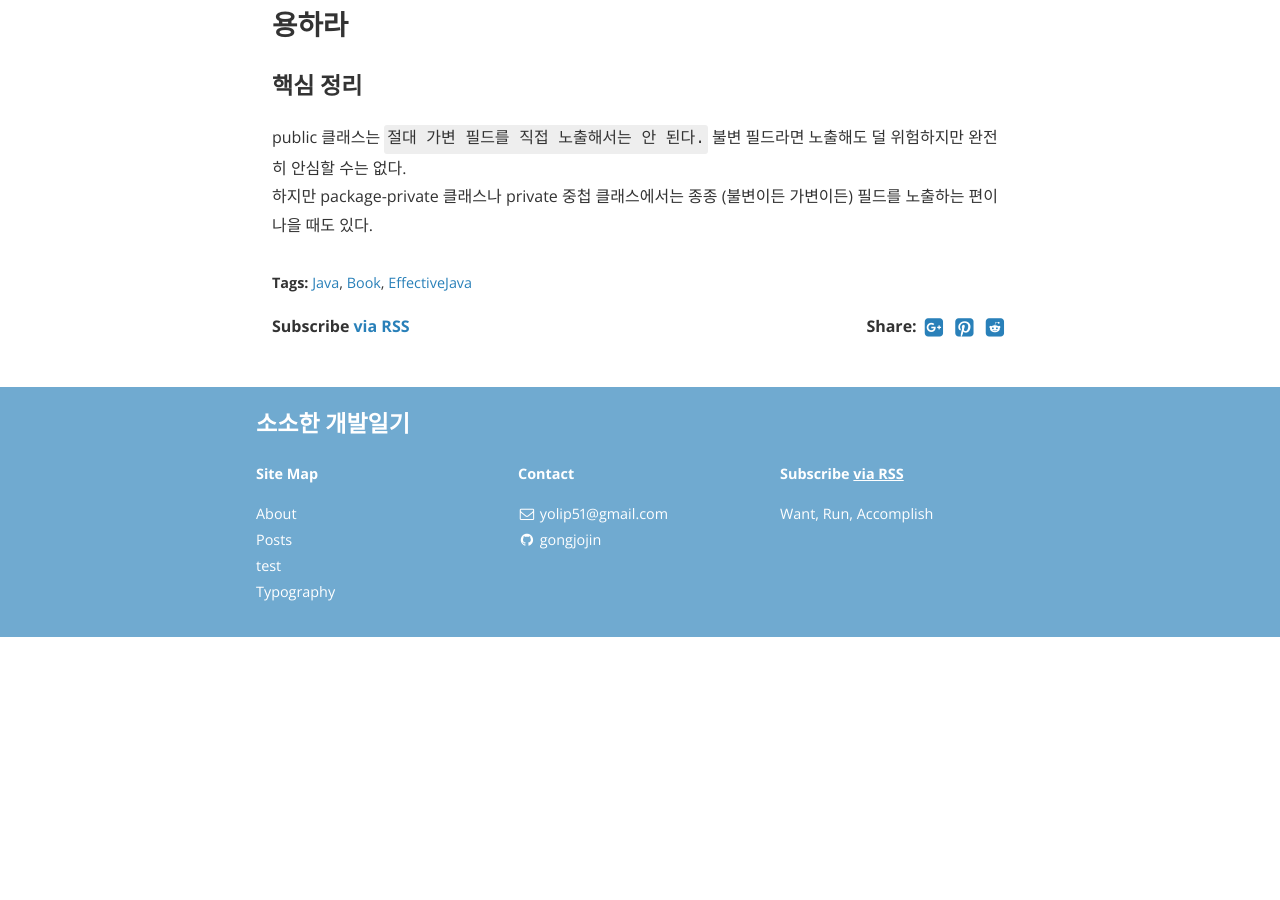
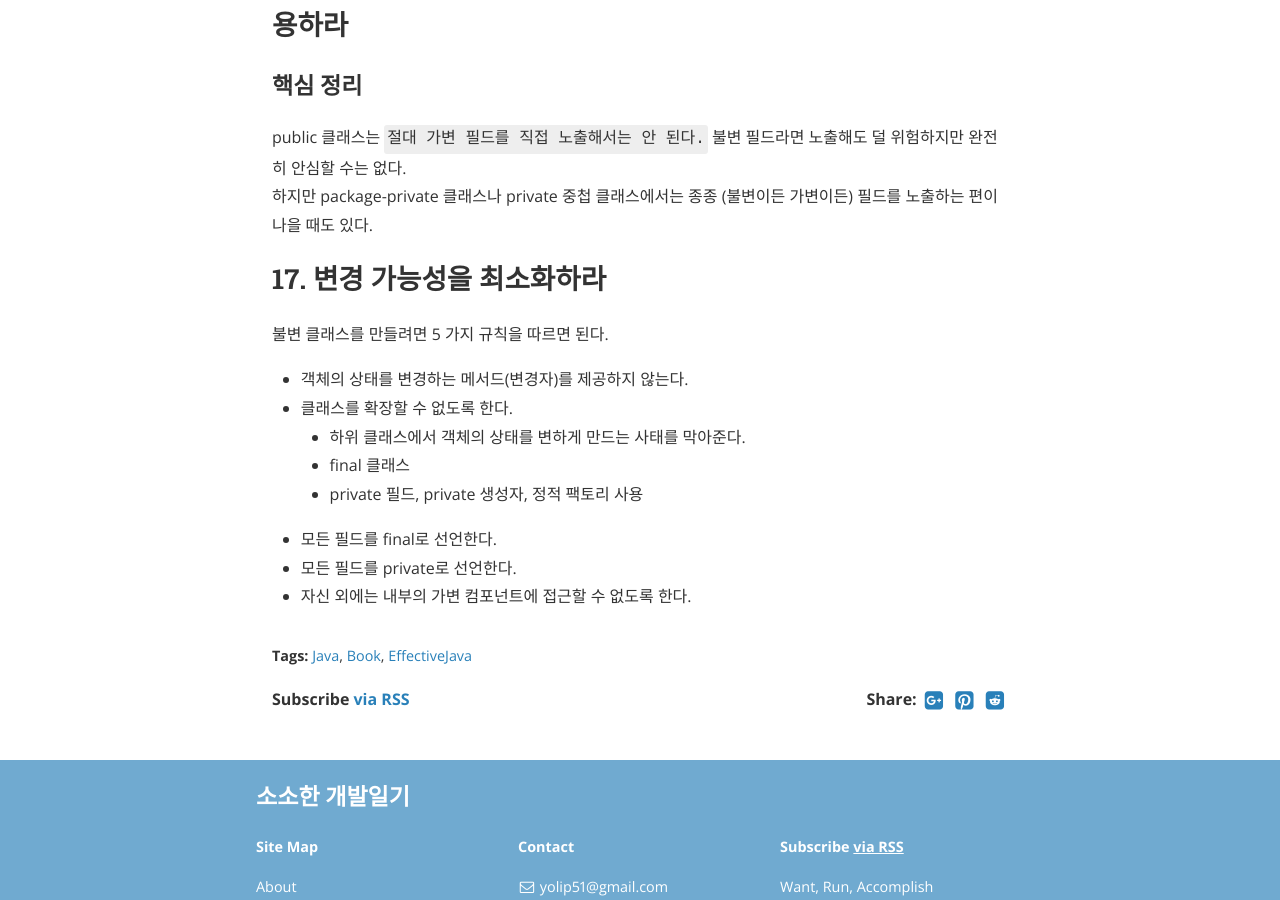
Before and after one commit to gonghojin/gonghojin.github.io, a Jekyll site: the page built from _posts/book/java/effectiveJava/2019-09-28-effectiveJava3.md, in a window 1280 px wide and 900 px high, scrolled down 1004 px. Built offline with Jekyll 4.4.1, drawn with Linux system fonts in a browser that asks for light colours; nearby versions of some CDN libraries; comment, search, counter and statistics services are not loaded; before the commit the page ends 1641 px from its top, so only the background shows below that.

Commit message:
Add: 이펙티브자바_17_변경 가능성을 최소화하라

```diff
--- a/_posts/book/java/effectiveJava/2019-09-28-effectiveJava3.md
+++ b/_posts/book/java/effectiveJava/2019-09-28-effectiveJava3.md
@@ -20,3 +20,14 @@ cover:  "/assets/instacode.png"
 ### 핵심 정리
 public 클래스는 `절대 가변 필드를 직접 노출해서는 안 된다.` 불변 필드라면 노출해도 덜 위험하지만 완전히 안심할 수는 없다.
 하지만 package-private 클래스나 private 중첩 클래스에서는 종종 (불변이든 가변이든) 필드를 노출하는 편이 나을 때도 있다.
+
+## 17. 변경 가능성을 최소화하라
+불변 클래스를 만들려면 5 가지 규칙을 따르면 된다.
++ 객체의 상태를 변경하는 메서드(변경자)를 제공하지 않는다.
++ 클래스를 확장할 수 없도록 한다.
+	+ 하위 클래스에서 객체의 상태를 변하게 만드는 사태를 막아준다.
+	+ final 클래스
+	+ private 필드, private 생성자, 정적 팩토리 사용
++ 모든 필드를 final로 선언한다.
++ 모든 필드를 private로 선언한다.
++ 자신 외에는 내부의 가변 컴포넌트에 접근할 수 없도록 한다.
```
